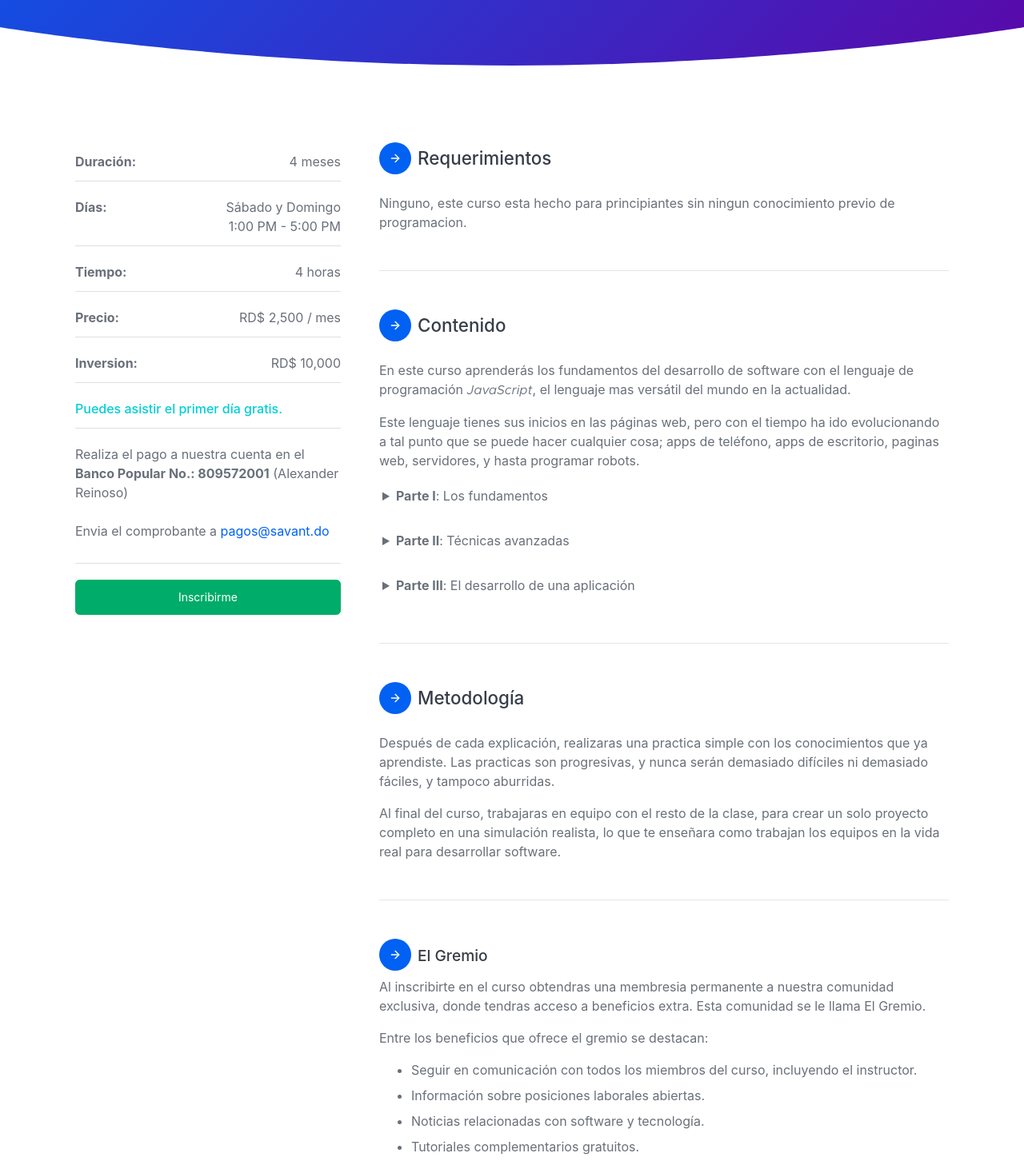
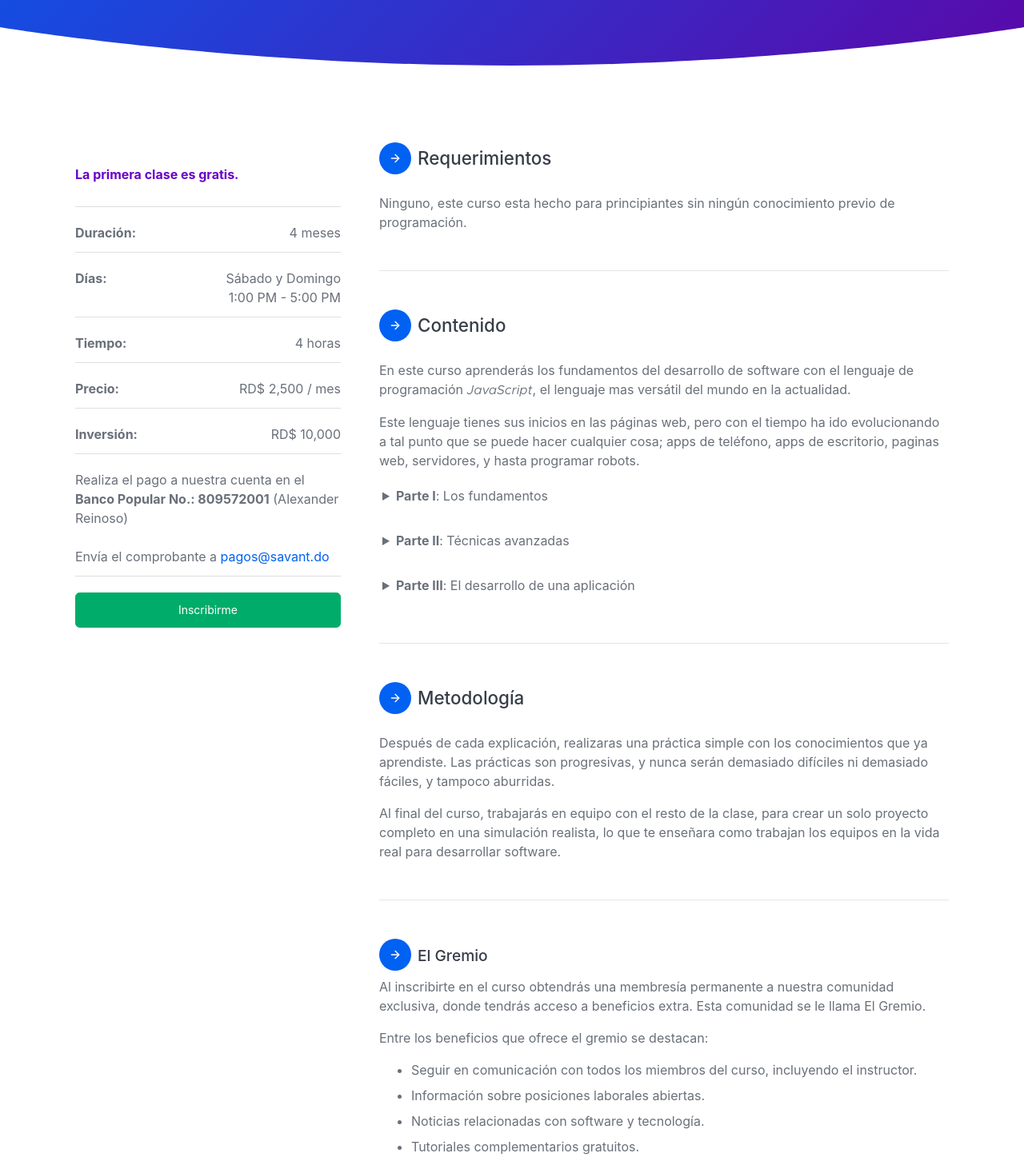
Before and after one commit to LosSavantes/savant.do, a Next.js app: page /curso/programacion-desde-cero in a window 1280 px wide. Shown: the part 410-1867 px from the top of the page at 80% size. Built offline with nearby package versions, Linux system fonts and the light colour scheme; a web font is replaced by a local one.

Commit message:
fixed text

```diff
--- a/pages/curso/programacion-desde-cero.jsx
+++ b/pages/curso/programacion-desde-cero.jsx
@@ -27,7 +27,16 @@ export default function ProgramaciónDesdeCero() {
         <div className="container px-4">
           <div className="md-x3 grid" style={{ columnGap: "3rem" }}>
             <div className="">
-              <ul className="list-group list-group-flush list-group-careers">
+              <ul
+                className="list-group list-group-flush list-group-careers"
+                style={{
+                  position: "sticky",
+                  top: 96,
+                }}
+              >
+                <li className="text-secondary font-weight-bolder  list-group-item align-items-start">
+                  <p className="py-3 m-0">La primera clase es gratis.</p>
+                </li>
                 <li className="list-group-item">
                   <b>Duración:</b> 4 meses
                 </li>
@@ -44,20 +53,17 @@ export default function ProgramaciónDesdeCero() {
                   <b>Precio:</b> <span>RD$ 2,500 / mes</span>
                 </li>
                 <li className="list-group-item">
-                  <b>Inversion:</b> <span>RD$ 10,000</span>
-                </li>
-                <li className="text-info font-weight-bold  list-group-item align-items-start">
-                  Puedes asistir el primer día gratis.
+                  <b>Inversión:</b> <span>RD$ 10,000</span>
                 </li>
                 <li className="list-group-item">
-                  <p>
+                  <p className="m-0">
                     Realiza el pago a nuestra cuenta en el{" "}
                     <b>
                       Banco Popular No.: {process.env.NEXT_PUBLIC_BANK_ACCOUNT}
                     </b>{" "}
                     (Alexander Reinoso) <br />
                     <br />
-                    Envia el comprobante a{" "}
+                    Envía el comprobante a{" "}
                     <A href="pagos@savant.do" prefix="mailto:" />
                   </p>
                 </li>
@@ -81,8 +87,8 @@ export default function ProgramaciónDesdeCero() {
                   Requerimientos
                 </h2>
                 <p>
-                  Ninguno, este curso esta hecho para principiantes sin ningun
-                  conocimiento previo de programacion.
+                  Ninguno, este curso esta hecho para principiantes sin ningún
+                  conocimiento previo de programación.
                 </p>
                 {/* <p>
                 Irás aprendiendo mediante ejercicios progresivos en el mismo día
@@ -166,13 +172,13 @@ export default function ProgramaciónDesdeCero() {
               <section>
                 <Heading>Metodología</Heading>
                 <p>
-                  Después de cada explicación, realizaras una practica simple
-                  con los conocimientos que ya aprendiste. Las practicas son
+                  Después de cada explicación, realizaras una práctica simple
+                  con los conocimientos que ya aprendiste. Las prácticas son
                   progresivas, y nunca serán demasiado difíciles ni demasiado
                   fáciles, y tampoco aburridas.
                 </p>
                 <p>
-                  Al final del curso, trabajaras en equipo con el resto de la
+                  Al final del curso, trabajarás en equipo con el resto de la
                   clase, para crear un solo proyecto completo en una simulación
                   realista, lo que te enseñara como trabajan los equipos en la
                   vida real para desarrollar software.
@@ -189,8 +195,8 @@ export default function ProgramaciónDesdeCero() {
                   El Gremio
                 </h4>
                 <p>
-                  Al inscribirte en el curso obtendras una membresia permanente
-                  a nuestra comunidad exclusiva, donde tendras acceso a
+                  Al inscribirte en el curso obtendrás una membresía permanente
+                  a nuestra comunidad exclusiva, donde tendrás acceso a
                   beneficios extra. Esta comunidad se le llama El Gremio.
                 </p>
                 <p>Entre los beneficios que ofrece el gremio se destacan:</p>
```
Also changed, not shown: pages/_document.js (+3 -27 lines), pages/about/index.jsx (+7 -8 lines).
